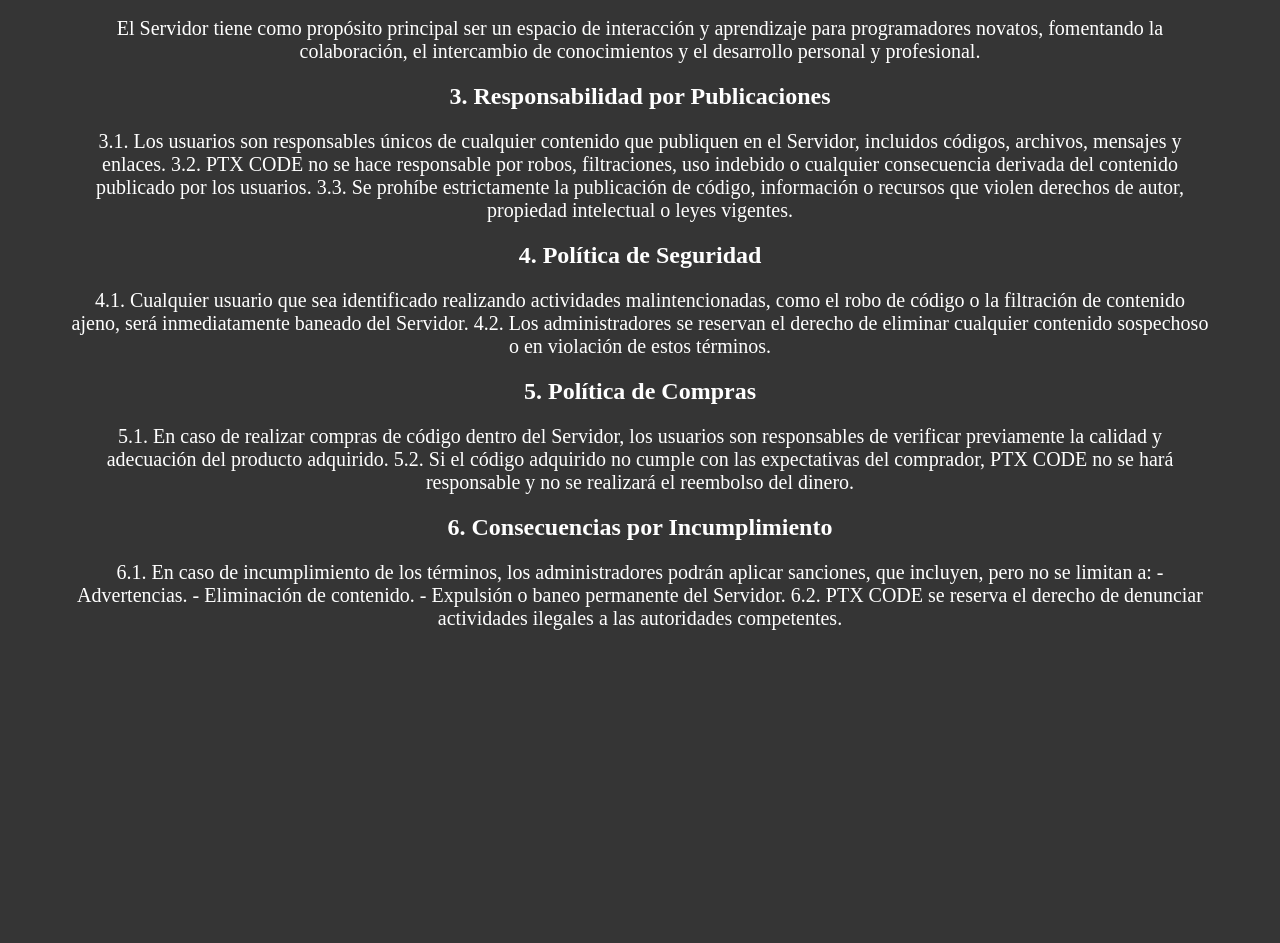
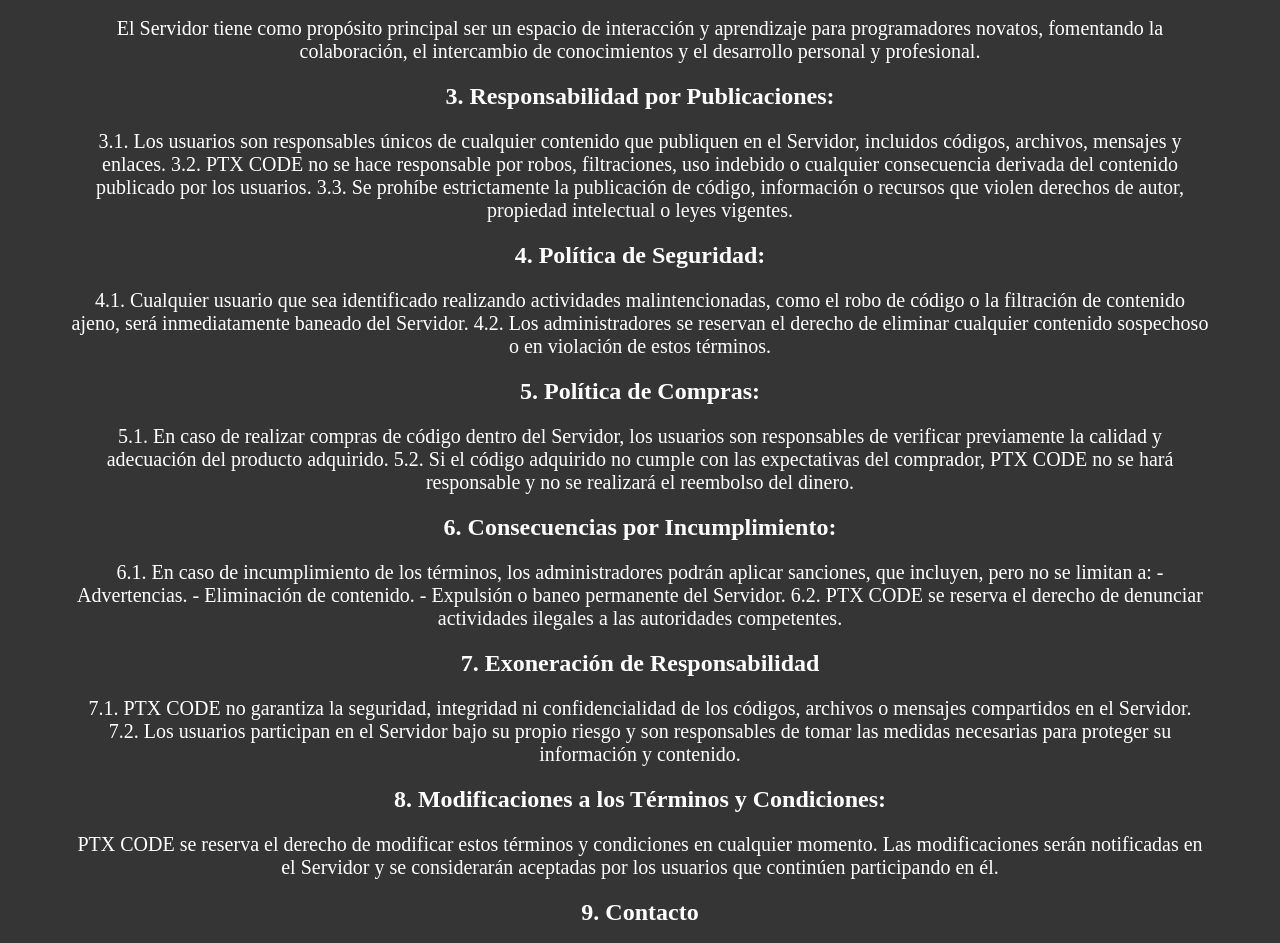
Before and after one commit to MrPotrex/PTXCODE.github.io, a plain HTML site: page index.html in a window 1280 px wide. Shown: the part 459-1402 px from the top of the page. Before the commit the page ends 1130 px from the top, so only its background shows below. Drawn offline with Linux system fonts and the light colour scheme.

Commit message:
Actualización

```diff
--- a/index.html
+++ b/index.html
@@ -9,19 +9,19 @@
 <h1>Términos y Condiciones de Uso del Servidor de Discord de PTX CODE</h1>
 <h2>1. Introducción:</h3>
 <p>Bienvenido al servidor de Discord de PTX CODE (en adelante, "el Servidor"). Al unirte y participar en el Servidor, aceptas cumplir con estos términos y condiciones. Si no estás de acuerdo con alguno de estos términos, por favor abstente de usar el Servidor.</p>
-<h2>2. Objetivo del Servidor</h2>
+<h2>2. Objetivo del Servidor:</h2>
 <p>El Servidor tiene como propósito principal ser un espacio de interacción y aprendizaje para programadores novatos, fomentando la colaboración, el intercambio de conocimientos y el desarrollo personal y profesional.</p>
-<h2>3. Responsabilidad por Publicaciones</h2>
+<h2>3. Responsabilidad por Publicaciones:</h2>
 <p>3.1. Los usuarios son responsables únicos de cualquier contenido que publiquen en el Servidor, incluidos códigos, archivos, mensajes y enlaces.
     3.2. PTX CODE no se hace responsable por robos, filtraciones, uso indebido o cualquier consecuencia derivada del contenido publicado por los usuarios.
     3.3. Se prohíbe estrictamente la publicación de código, información o recursos que violen derechos de autor, propiedad intelectual o leyes vigentes.</p>
-<h2>4. Política de Seguridad</h2>
+<h2>4. Política de Seguridad:</h2>
 <p>4.1. Cualquier usuario que sea identificado realizando actividades malintencionadas, como el robo de código o la filtración de contenido ajeno, será inmediatamente baneado del Servidor.
     4.2. Los administradores se reservan el derecho de eliminar cualquier contenido sospechoso o en violación de estos términos.</p>
-<h2>5. Política de Compras</h2>
+<h2>5. Política de Compras:</h2>
 <p>5.1. En caso de realizar compras de código dentro del Servidor, los usuarios son responsables de verificar previamente la calidad y adecuación del producto adquirido.
     5.2. Si el código adquirido no cumple con las expectativas del comprador, PTX CODE no se hará responsable y no se realizará el reembolso del dinero.</p>
-<h2>6. Consecuencias por Incumplimiento</h2>
+<h2>6. Consecuencias por Incumplimiento:</h2>
 <p>
     6.1. En caso de incumplimiento de los términos, los administradores podrán aplicar sanciones, que incluyen, pero no se limitan a:
 
@@ -31,12 +31,13 @@
 
     - Expulsión o baneo permanente del Servidor.
     6.2. PTX CODE se reserva el derecho de denunciar actividades ilegales a las autoridades competentes.</p>
-<h2></h2>
-<p></p>
-<h2></h2>
-<p></p>
-<h2></h2>
-<p></p>
+<h2>7. Exoneración de Responsabilidad</h2>
+<p>7.1. PTX CODE no garantiza la seguridad, integridad ni confidencialidad de los códigos, archivos o mensajes compartidos en el Servidor.
+    7.2. Los usuarios participan en el Servidor bajo su propio riesgo y son responsables de tomar las medidas necesarias para proteger su información y contenido.</p>
+<h2>8. Modificaciones a los Términos y Condiciones:</h2>
+<p>PTX CODE se reserva el derecho de modificar estos términos y condiciones en cualquier momento. Las modificaciones serán notificadas en el Servidor y se considerarán aceptadas por los usuarios que continúen participando en él.</p>
+<h2>9. Contacto</h2>
+<p>Si tienes preguntas o inquietudes sobre estos términos, puedes contactar a los administradores del Servidor o enviar un ticket en el discord: <a href="https://discord.gg/kVEZyV68gt">PTX CODE</a></p>
 <h2></h2>
 <p></p>
 <h2></h2>
--- a/style.css
+++ b/style.css
@@ -6,6 +6,7 @@
 
 p {
     font-size: 20px;
+    text-decoration: none;
 }
 
 .cartabon {
```
